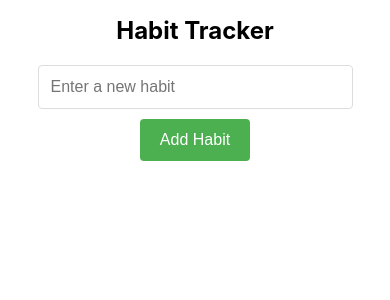
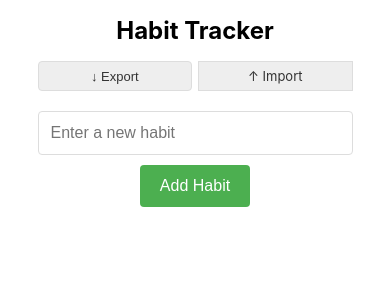
Before and after one commit to ahmedahmedovv/habit-tracker, a React (Create React App) app: page / in a window 390 px wide. Shown: the top 300 px of the page. Built offline with nearby package versions, Linux system fonts and the light colour scheme; the HTML template or start-up script is replaced by a standard one.

Commit message:
style: simplify export/import controls with minimal design

```diff
--- a/src/App.css
+++ b/src/App.css
@@ -192,3 +192,37 @@ button:hover {
     margin-top: 0;
   }
 }
+
+.data-controls {
+  display: flex;
+  gap: 8px;
+  margin: 10px 0;
+}
+
+.export, .import-label {
+  padding: 8px 12px;
+  font-size: 14px;
+  background-color: #eee;
+  color: #333;
+  border: 1px solid #ddd;
+}
+
+.export:hover, .import-label:hover {
+  background-color: #ddd;
+}
+
+.import-input {
+  display: none;
+}
+
+@media screen and (max-width: 480px) {
+  .data-controls {
+    gap: 6px;
+  }
+
+  .export, .import-label {
+    flex: 1;
+    font-size: 13px;
+    padding: 6px 10px;
+  }
+}
--- a/src/App.js
+++ b/src/App.js
@@ -85,10 +85,58 @@ function App() {
     setEditingText('');
   };
 
+  const exportData = () => {
+    const habitData = JSON.stringify(habits, null, 2);
+    const blob = new Blob([habitData], { type: 'application/json' });
+    const url = URL.createObjectURL(blob);
+
+    const link = document.createElement('a');
+    link.href = url;
+    link.download = `habits-backup-${new Date().toISOString().split('T')[0]}.json`;
+    document.body.appendChild(link);
+    link.click();
+
+    document.body.removeChild(link);
+    URL.revokeObjectURL(url);
+  };
+
+  const importData = (event) => {
+    const file = event.target.files[0];
+    if (!file) return;
+
+    const reader = new FileReader();
+    reader.onload = (e) => {
+      try {
+        const importedHabits = JSON.parse(e.target.result);
+        setHabits(importedHabits);
+      } catch (error) {
+        alert('Error importing habits. Please check the file format.');
+      }
+    };
+    reader.readAsText(file);
+    // Reset file input
+    event.target.value = '';
+  };
+
   return (
     <div className="App">
       <div className="habit-tracker">
         <h1>Habit Tracker</h1>
+
+        <div className="data-controls">
+          <button onClick={exportData} className="export">
+            ↓ Export
+          </button>
+          <label className="import-label">
+            ↑ Import
+            <input
+              type="file"
+              accept=".json"
+              onChange={importData}
+              className="import-input"
+            />
+          </label>
+        </div>
 
         <form onSubmit={addHabit}>
           <input
```
